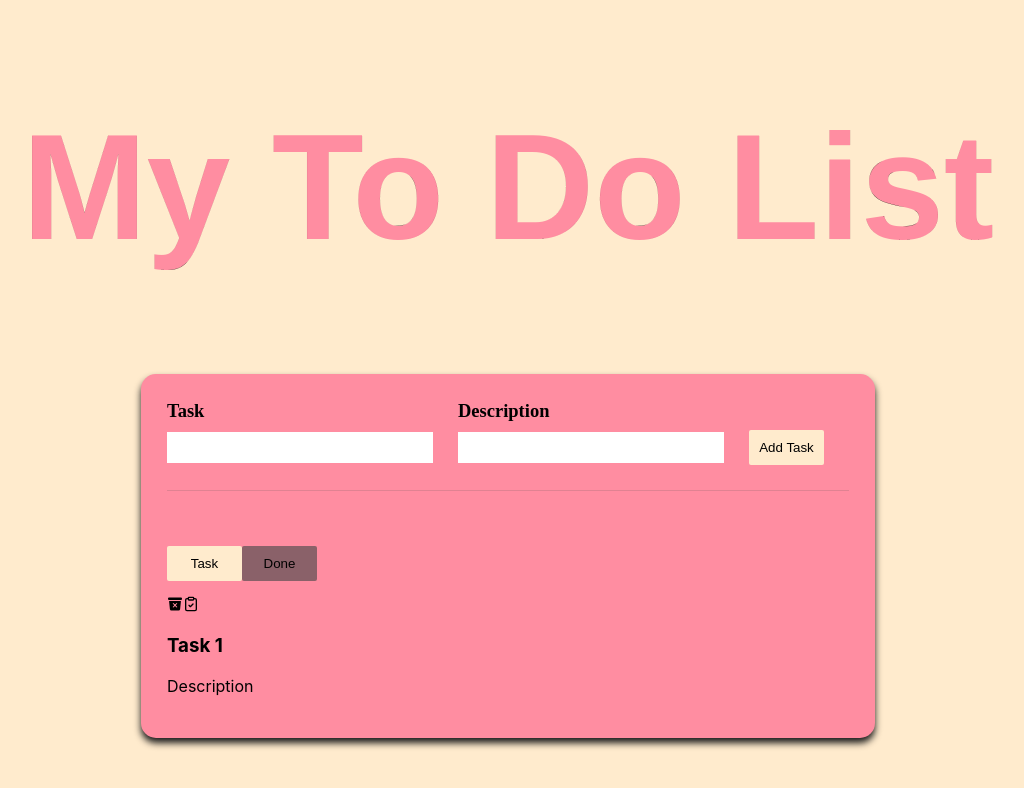
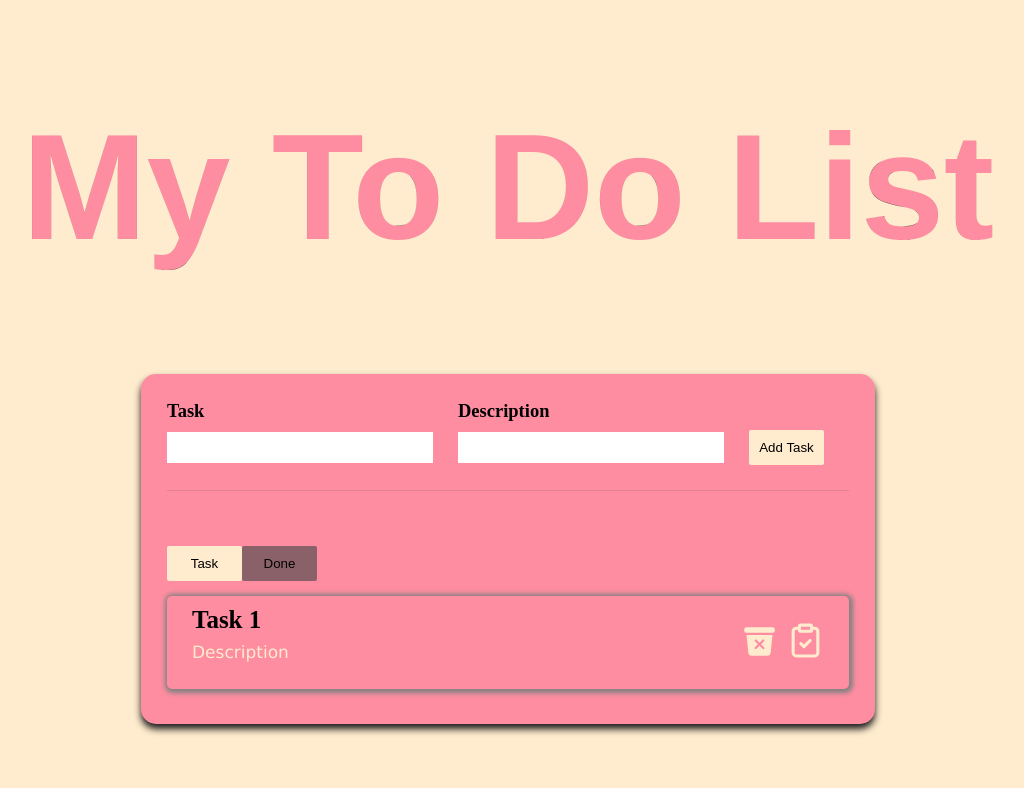
Before and after one commit to Charrod-T/Project-Task, a React (Create React App) app: page / in a window 1280 px wide. Shown: the top 788 px of the page, without its empty margins (132-1156 px from the left). Built offline with nearby package versions, Linux system fonts and the light colour scheme.

Commit message:
added style to icons

```diff
--- a/src/App.css
+++ b/src/App.css
@@ -72,6 +72,11 @@ h1{
   cursor: pointer;
 }
 
+.addBtn:hover{
+  background-color: #70575cd0;
+}
+
+
 .task-list{
   display: flex;
   flex-direction: column;
@@ -81,31 +86,54 @@ h1{
   background-color: #FF8DA1;
   display: flex;
   justify-content: space-between;
+  align-items: center;
   padding: 25px;
   padding-bottom: 10px;
   padding-top: 10px;
   margin-bottom: 10px;
+  box-shadow: 1px 1px 5px 3px gray;
+  border-radius: 5px
 }
 
-.h3{
+.task-list-item h3{
   font-size: 25px;
-  color: #ffebcd;
+  color: black;
   font-weight: bold;
   margin: 0;
+  font-family: cursive;
 }
 
 .task-list-item p{
-  font-size: 14px;
-  color: gray;
-  margin-top: 0px;
+  font-size: 17px;
+  color: #ffebcd;
+  margin-top: 8px;
+  font-family: Verdana, Geneva, Tahoma, sans-serif;
 
+
+}
+
+.trash{
+  font-size: 35px;
+  cursor: pointer;
+  color: #ffebcd;
+}
+
+.trash:hover{
+  color: #70575cd0;
+
+}
+.check{
+  font-size: 37px;
+  margin-left: 10px;
+  color: #ffebcd;
+}
+
+.check:hover{
+color: #70575cd0;
 }
 
 .btn-area{
   margin-bottom: 15px;
-}
-.addBtn:hover{
-  background-color: #70575cd0;
 }
 
 .secondBtn{
--- a/src/App.js
+++ b/src/App.js
@@ -38,18 +38,19 @@ function App() {
         onClick={()=>setIsCompleteScreen(true)}>Done</button>
       </div>
 
-      <div>
-          <IoTrashBin className='trash' />
-          <LuClipboardCheck className='checked' />
-      </div>
-
       <div className='task-list'>
 
-        <div className='task-list-items'>
+        <div className='task-list-item'>
         <div>
           <h3>Task 1</h3>
           <p>Description</p>
         </div>
+
+      <div>
+          <IoTrashBin className='trash' />
+          <LuClipboardCheck className='check' />
+      </div>
+
       </div>
     </div>
   </div>
```
